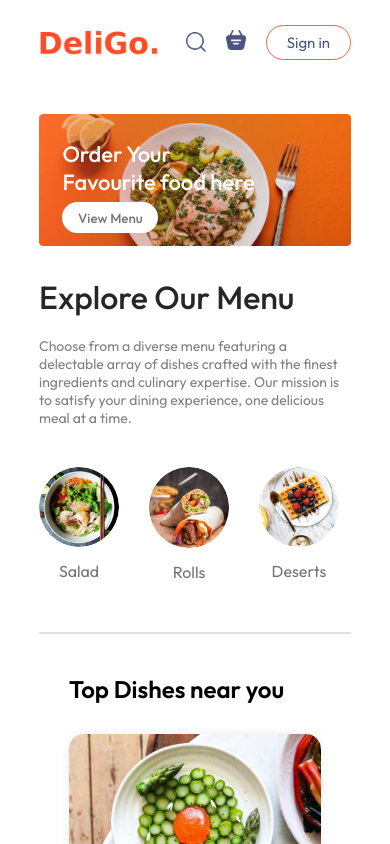
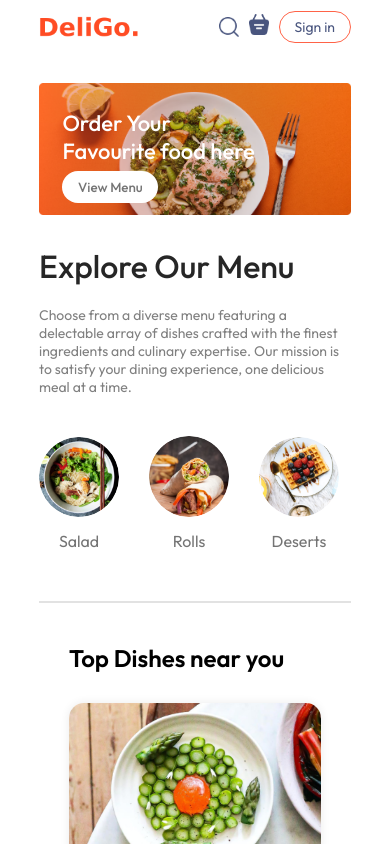
Before and after one commit to Anvithshetty17/food-delivery-app, a React (Vite) app: page / in a window 390 px wide. Shown: the top 844 px of the page. Built offline with nearby package versions, Linux system fonts and the light colour scheme.

Commit message:
Update NavBar.css

```diff
--- a/src/Components/NavBar/NavBar.css
+++ b/src/Components/NavBar/NavBar.css
@@ -1,5 +1,7 @@
+@import url('https://fonts.googleapis.com/css2?family=Nunito+Sans:wght@200..1000&family=Outfit:wght@100..900&display=swap');
+
 .NavBar {
-    padding: 20px 0px;
+    padding: 15px 0px;
     display: flex;
     justify-content: space-between;
     align-items: center;
@@ -9,6 +11,7 @@
     width: 150px;
 }
 
+/* Navigation Menu */
 .navbar-menu {
     display: flex;
     list-style: none;
@@ -17,6 +20,7 @@
     font-size: 18px;
 }
 
+/* Right Section */
 .navbar-right {
     display: flex;
     align-items: center;
@@ -47,6 +51,7 @@
     cursor: pointer;
 }
 
+/* Search Icon Badge */
 .navbar-search-icon {
     position: relative;
 }
@@ -61,7 +66,11 @@
     right: -8px;
 }
 
-/* Media query for screen sizes between 1050px and 900px */
+/* ============================= */
+/* Media Queries for Responsiveness */
+/* ============================= */
+
+/* 🔹 1050px - 901px (Medium Screens) */
 @media (max-width: 1050px) and (min-width: 901px) {
     .NavBar .logo {
         width: 130px;
@@ -82,25 +91,7 @@
     }
 }
 
-@media (max-width: 1050px) {
-    .NavBar .logo {
-        width: 140px;
-    }
-    .navbar-menu {
-        gap: 20px;
-        font-size: 70px;
-    }
-    .navbar-right {
-        gap: 30px;
-    }
-    .navbar-right img {
-        width: 22px;
-    }
-    .navbar-right button {
-        padding: 8px 25px;
-    }
-}
-
+/* 🔹 Below 900px (Tablet & Small Screens) */
 @media (max-width: 900px) {
     .NavBar .logo {
         width: 120px;
@@ -121,8 +112,35 @@
     }
 }
 
+/* 🔹 Below 750px (Mobile Screens) */
 @media (max-width: 750px) {
     .navbar-menu {
         display: none;
     }
+    .NavBar {
+        padding: 10px 0px;
+    }
+    .NavBar .logo {
+        width: 110px;
+    }
+    .navbar-right {
+        gap: 15px;
+    }
 }
+
+/* 🔹 Below 500px (Small Mobile Screens) */
+@media (max-width: 500px) {
+    .NavBar {
+        padding: 8px 0px;
+    }
+    .NavBar .logo {
+        width: 100px;
+    }
+    .navbar-right {
+        gap: 10px;
+    }
+    .navbar-right button {
+        padding: 6px 15px;
+        font-size: 14px;
+    }
+}
```
